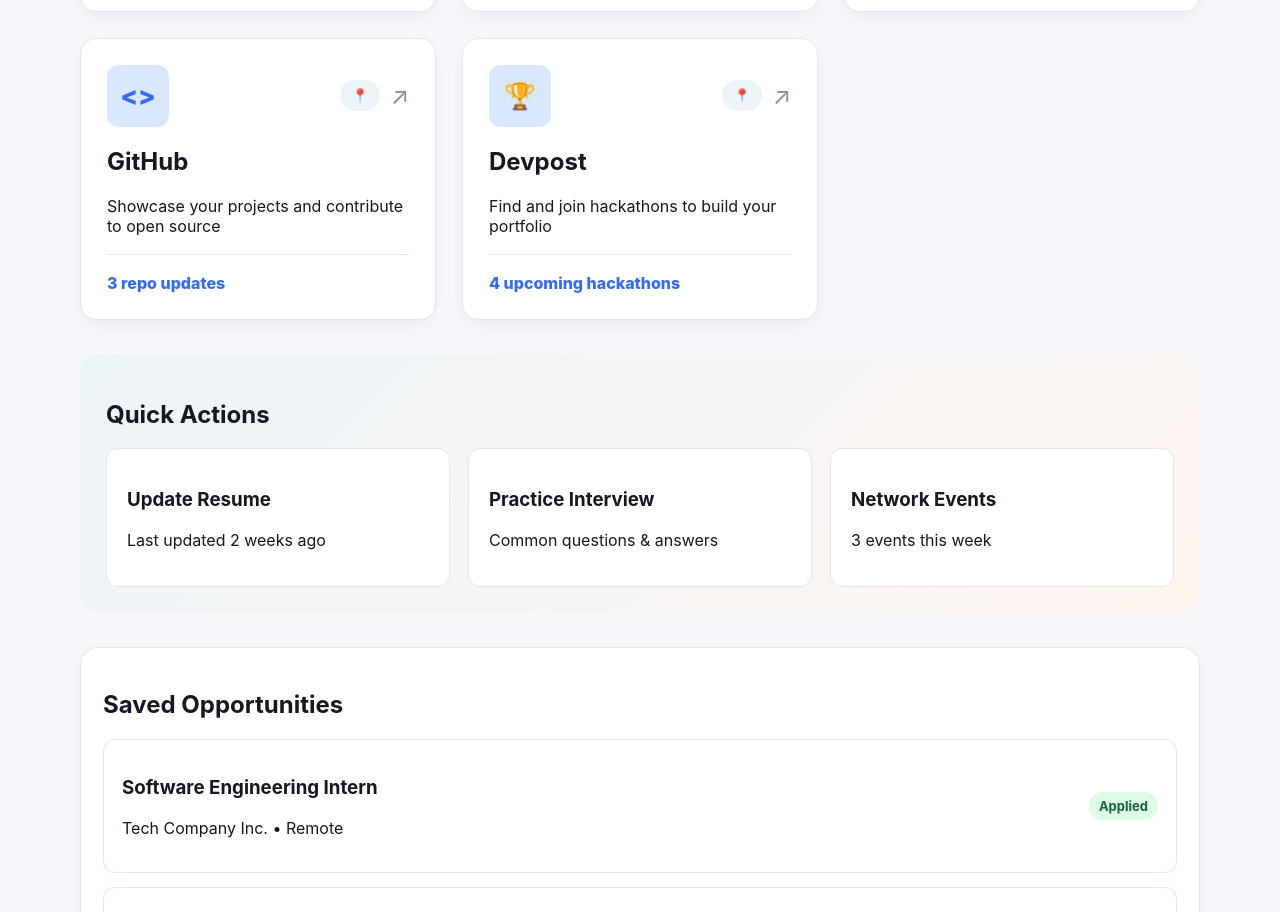
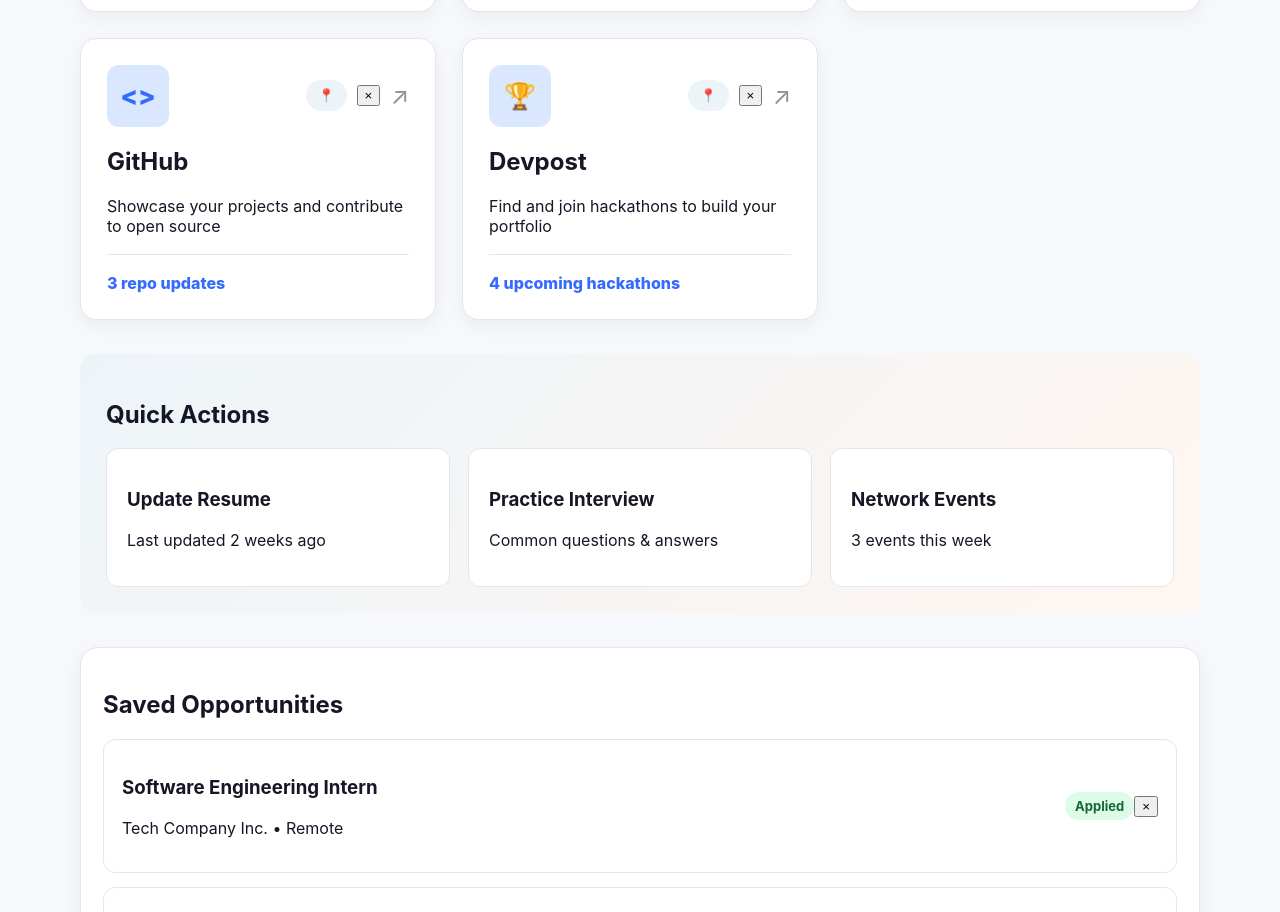
Before and after one commit to angespr/U-Life, a React (Create React App) app in the folder u-life_react/: page /opportunities in a window 1280 px wide. Shown: the part 560-1472 px from the top of the page. Built offline with nearby package versions, Linux system fonts and the light colour scheme; sample sign-in values are in the browser's storage.

Commit message:
Fixed Opportunity.js

```diff
--- a/u-life_react/src/components/pages/Opportunity.js
+++ b/u-life_react/src/components/pages/Opportunity.js
@@ -56,11 +56,26 @@ function Opportunity() {
   const [data, setData] = useState(loadULifeData());
   const [showModal, setShowModal] = useState(false);
 
-  const saved = [
-    { role: "Software Engineering Intern", company: "Tech Company Inc.", location: "Remote", status: "Applied" },
-    { role: "Product Manager Intern", company: "Startup XYZ", location: "San Francisco, CA", status: "Saved" },
-    { role: "Data Analyst Co-op", company: "Finance Corp", location: "New York, NY", status: "Interview" },
-  ];
+  const [saved, setSaved] = useState([
+    {
+      role: "Software Engineering Intern",
+      company: "Tech Company Inc.",
+      location: "Remote",
+      status: "Applied",
+    },
+    {
+      role: "Product Manager Intern",
+      company: "Startup XYZ",
+      location: "San Francisco, CA",
+      status: "Saved",
+    },
+    {
+      role: "Data Analyst Co-op",
+      company: "Finance Corp",
+      location: "New York, NY",
+      status: "Interview",
+    },
+  ]);
 
   const saveResources = (resources) => {
     const updated = { ...data, opportunityModules: resources };
@@ -69,6 +84,14 @@ function Opportunity() {
   };
 
   const addResource = (resource) => saveResources([...data.opportunityModules, resource]);
+
+  const deleteResource = (id) => {
+    saveResources(data.opportunityModules.filter((resource) => resource.id !== id));
+  };
+
+  const deleteSavedOpportunity = (role) => {
+    setSaved(saved.filter((item) => item.role !== role));
+  };
 
   const togglePin = (id) => {
     saveResources(
@@ -105,6 +128,14 @@ function Opportunity() {
                 >
                   {resource.pinned ? "📌" : "📍"}
                 </button>
+
+                <button
+                  className="delete-module-btn"
+                  onClick={() => deleteResource(resource.id)}
+                >
+                  ×
+                </button>
+
                 <a href={resource.url} target="_blank" rel="noreferrer" className="external-icon">
                   ↗
                 </a>
@@ -146,9 +177,19 @@ function Opportunity() {
                 <h3>{item.role}</h3>
                 <p>{item.company} • {item.location}</p>
               </div>
-              <span className={`status-pill ${item.status.toLowerCase()}`}>
-                {item.status}
-              </span>
+
+              <div className="saved-actions">
+                <span className={`status-pill ${item.status.toLowerCase()}`}>
+                  {item.status}
+                </span>
+
+                <button
+                  className="delete-saved-btn"
+                  onClick={() => deleteSavedOpportunity(item.role)}
+                >
+                  ×
+                </button>
+              </div>
             </div>
           ))}
         </div>
```
